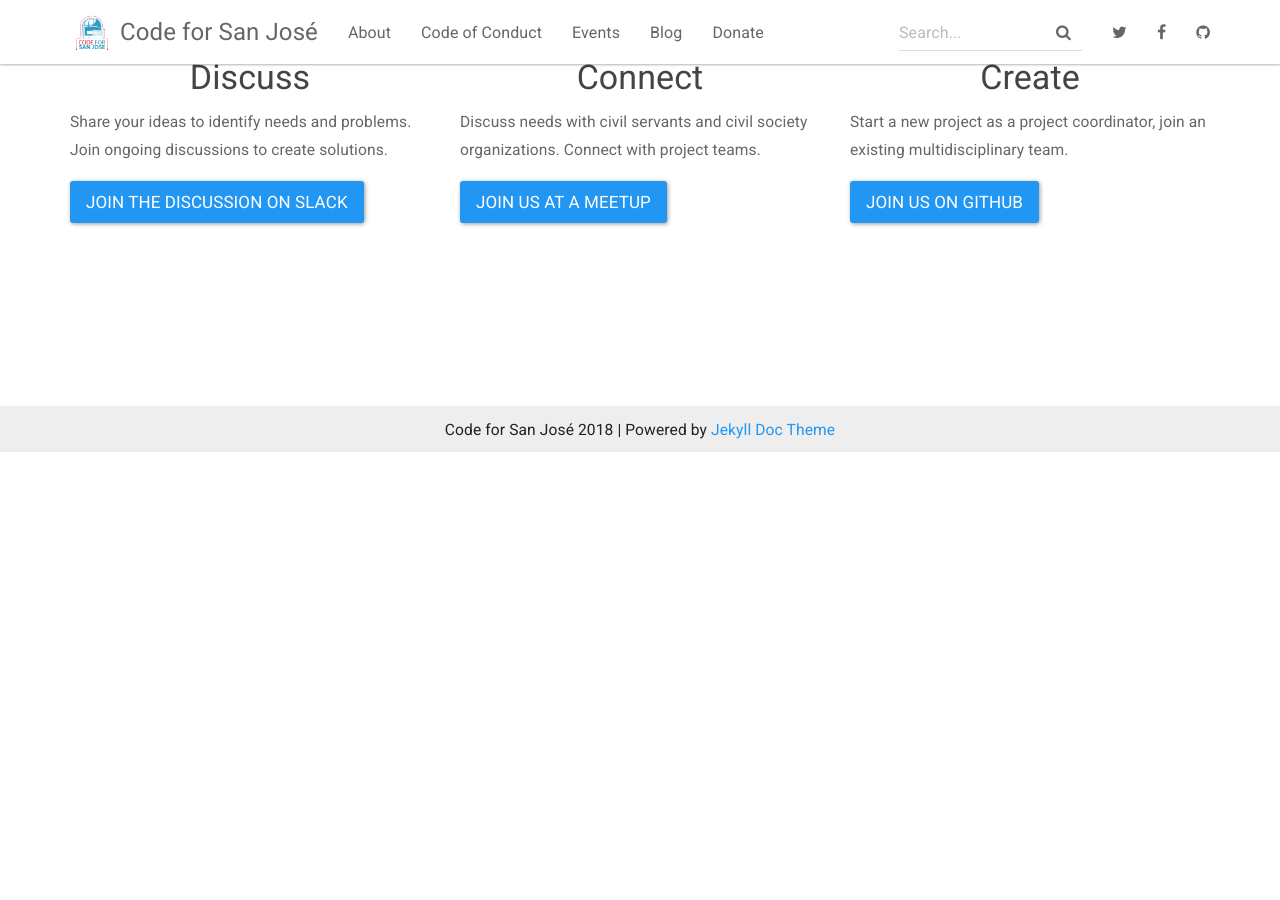
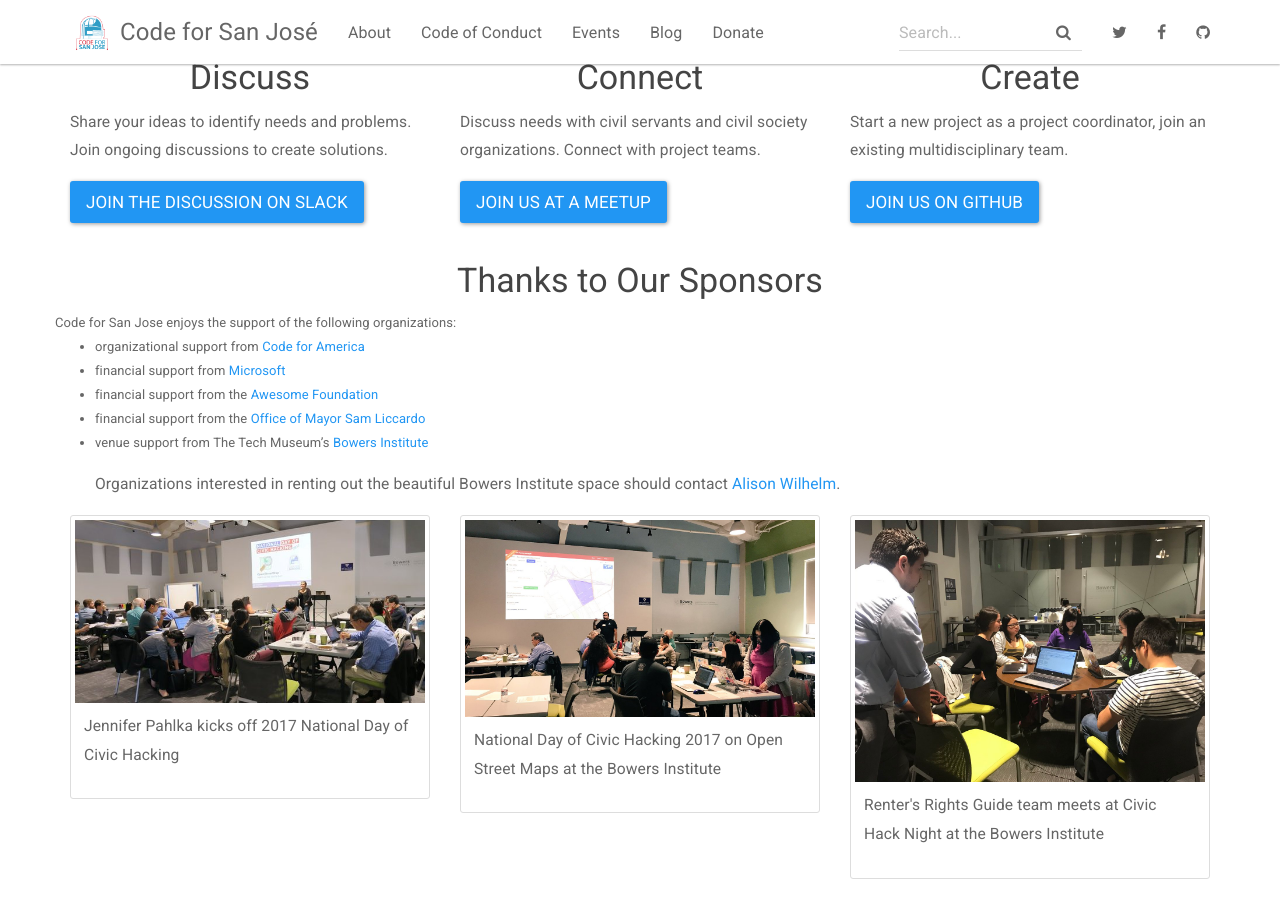
Before and after one commit to codeforsanjose/codeforsanjose.github.io, a Jekyll site: the page built from index.html, in a window 1280 px wide and 900 px high, scrolled down 448 px. Built offline with Jekyll 4.4.1, drawn with Linux system fonts in a browser that asks for light colours; nearby versions of some CDN libraries; before the commit the page ends 908 px from its top, so only the background shows below that.

Commit message:
update landing page with sponsors info and bowers institute photos

```diff
--- a/index.html
+++ b/index.html
@@ -41,6 +41,58 @@
             <p><a class="btn btn-primary btn-lg" href="https://github.com/codeforsanjose" role="button">Join us on Github</a></p>
         </div>
     </div>
-
-
+    <div class="row">
+      <p>
+          <h3 class="text-center">Thanks to Our Sponsors</h3>
+          Code for San Jose enjoys the support of the following organizations:
+          <ul>
+            <li>
+              organizational support from <a href="https://codeforamerica.org">Code for America</a>
+            </li>
+            <li>
+              financial support from <a href="https://www.microsoft.com">Microsoft</a>
+            </li>
+            <li>financial support from the <a href="http://www.awesomefoundation.org/">Awesome Foundation</a>
+            </li>
+            <li> financial support from the <a href="http://www.sanjoseca.gov/mayor">Office of Mayor Sam Liccardo</a>
+            </li>
+            <li> venue support from The Tech Museum’s <a href="https://www.thetech.org/education/forteachers/bowersinstitute">Bowers Institute</a>
+            </li>
+       </p>
+       <p>
+        Organizations interested in renting out the beautiful Bowers Institute space should contact <a href="mailto:abault@thetech.org">Alison Wilhelm</a>.
+       </p>
+    </div>
+     <div class="row">
+        <div class="col-md-4">
+          <div class="thumbnail">
+            <a href="/img/cfsj_ndoch_jpahlka.jpeg">
+              <img src="/img/cfsj_ndoch_jpahlka.jpeg" alt="NDOCH 2017" style="width:100%">
+              <div class="caption">
+                <p>Jennifer Pahlka kicks off 2017 National Day of Civic Hacking</p>
+              </div>
+            </a>
+          </div>
+        </div>
+        <div class="col-md-4">
+          <div class="thumbnail">
+            <a href="/img/cfsj_ndoch_vbansal.jpg">
+              <img src="/img/cfsj_ndoch_vbansal.jpg" alt="National Day of Civic Hacking 2017" style="width:100%">
+              <div class="caption">
+                <p>National Day of Civic Hacking 2017 on Open Street Maps at the Bowers Institute</p>
+              </div>
+            </a>
+          </div>
+        </div>
+        <div class="col-md-4">
+          <div class="thumbnail">
+            <a href="/img/cfsj_oct2017_rrg.jpg">
+              <img src="/img/cfsj_oct2017_rrg.jpg" alt="Civic Hack Night - Renter's Rights Guide" style="width:100%">
+              <div class="caption">
+                <p>Renter's Rights Guide team meets at Civic Hack Night at the Bowers Institute</p>
+              </div>
+            </a>
+          </div>
+        </div>
+     </div>
 </div>
```
